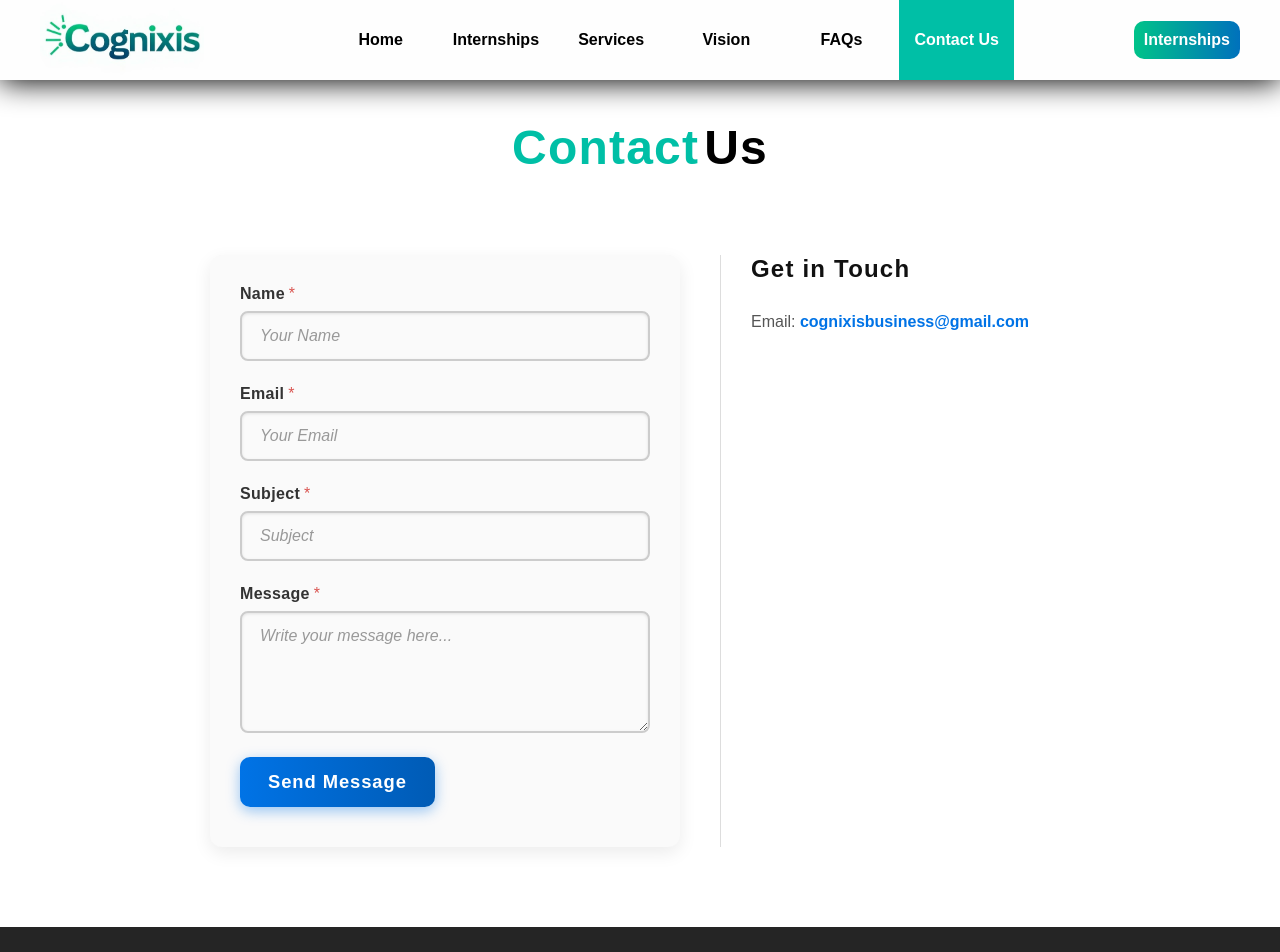
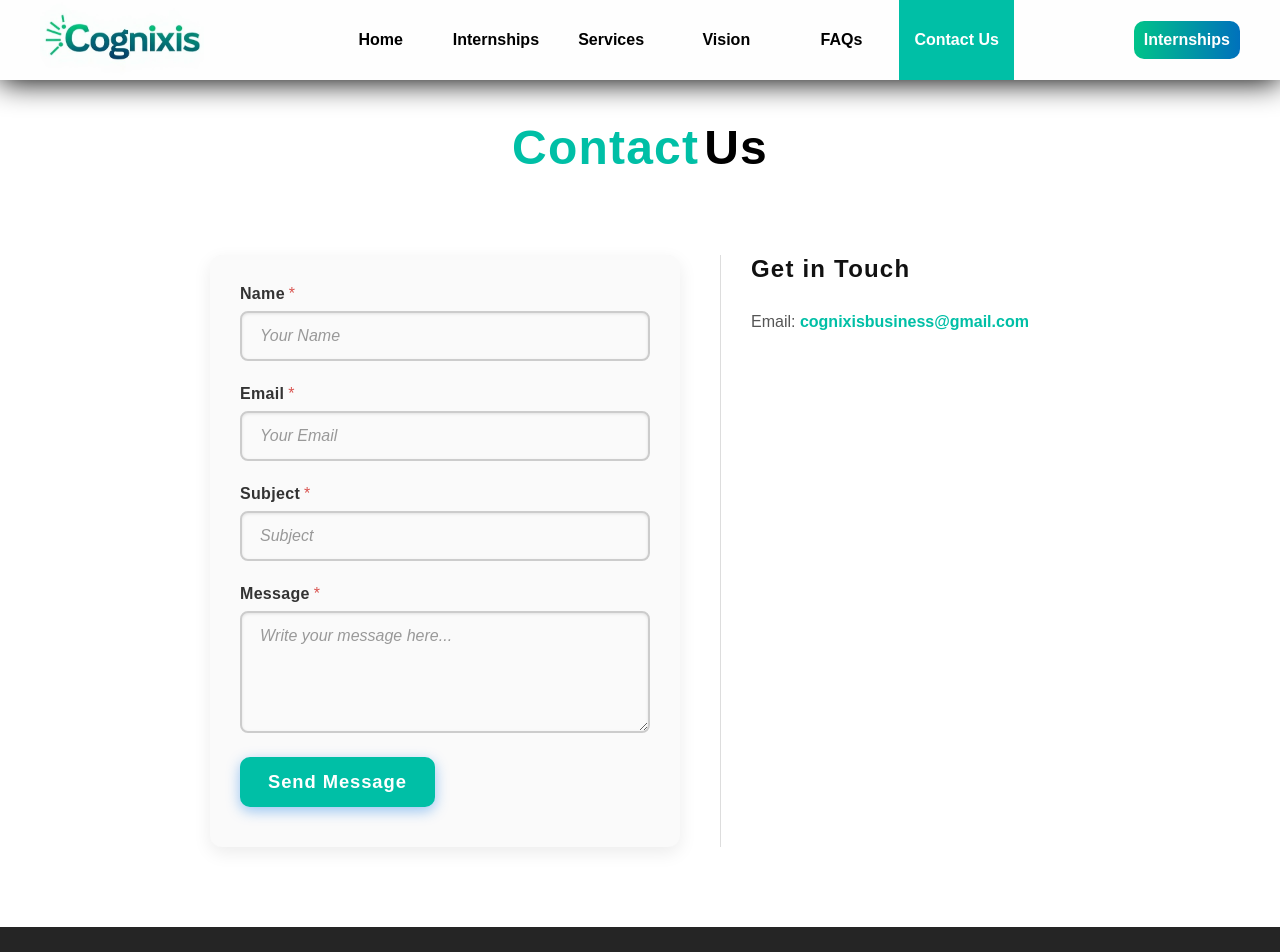
Before and after one commit to cognixis/Cognixis, a React (Vite) app: page /contact-us in a window 1280 px wide. Shown: the top 952 px of the page. Built offline with nearby package versions, Linux system fonts and the light colour scheme; a web font is replaced by a local one.

Commit message:
Update Contact.css

```diff
--- a/src/pages/Contact.css
+++ b/src/pages/Contact.css
@@ -110,7 +110,8 @@ input:focus, textarea:focus {
 }
 
 .submit-btn {
-  background: linear-gradient(90deg, #0073e6 0%, #005bb5 100%);
+  background-color: #00bfa6;
+  /* background: linear-gradient(90deg, #0073e6 0%, #005bb5 100%); */
   color: white;
   border: none;
   padding: 14px 28px;
@@ -125,7 +126,7 @@ input:focus, textarea:focus {
 }
 
 .submit-btn:hover {
-  background: linear-gradient(90deg, #005bb5 0%, #003f7f 100%);
+  background-color: #00d8bb;
   box-shadow: 0 6px 20px rgba(0,91,181,0.6);
 }
 
@@ -162,7 +163,7 @@ input:focus, textarea:focus {
 }
 
 .contact-info a {
-  color: #0073e6;
+  color:#00bfa6;;
   text-decoration: none;
   font-weight: 600;
   transition: color 0.3s ease;
```
